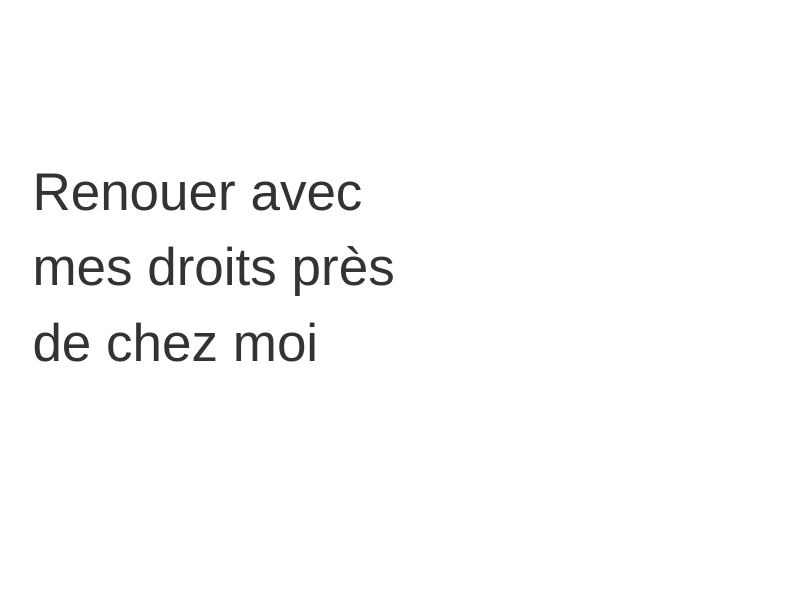
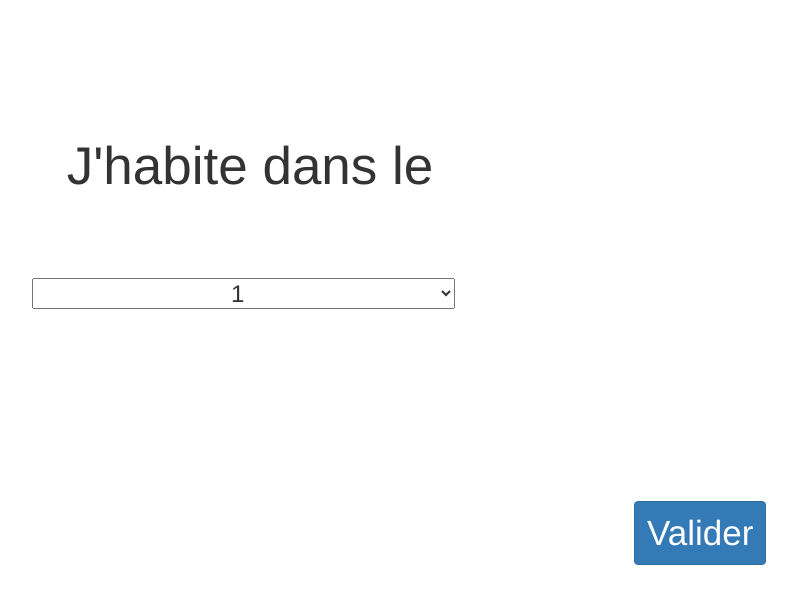
Before and after one commit to ghery/Renouer, a React (Create React App) app: page / in a window 1280 px wide. Shown: the top 604 px of the page, without its empty margins (390-1187 px from the left). Built offline with nearby package versions, Linux system fonts and the light colour scheme.

Commit message:
unfinsed landing and finised lieu

```diff
--- a/src/App.css
+++ b/src/App.css
@@ -0,0 +1,6 @@
+
+.Lieu_Button{
+  margin-top: 15%;
+  font-size: 35px;
+  margin-left: 80%;
+}
--- a/src/App.jsx
+++ b/src/App.jsx
@@ -1,12 +1,47 @@
 import React, { Component } from 'react';
 import Landing from './Landing';
+import Lieu from './Lieu';
 import './App.css';
+import {Button} from 'react-bootstrap';
 
 class App extends Component{
+  constructor(props){
+    super(props);
+    this.state = {
+      page: 1
+    }
+  }
   render() {
-    return (
-      <Landing />
-    );
+    if (this.state.page == 0){
+      return (
+         <Landing />
+        //<Lieu page={this.state.page}/>
+      );
+    }
+    if (this.state.page == 1){
+      return (
+        // <Landing />
+        // <Lieu page={this.state.page}/>
+        <div>
+          <p className="Lieu_Text">J'habite dans le</p>
+            <form>
+              <select className="Lieu_DropDown" MULTIPLE>
+                <option value="1">1</option>
+                <option value="2">2</option>
+                <option value="3">3</option>
+              </select><br />
+            <Button className="Lieu_Button" onClick={() => this.setState({page: 2})}>
+                  Valider
+                </Button>
+            </form>
+        </div>
+      );
+    if (this.state.page == 2){
+      <div>
+
+      </div>
+    }
+    }
   }
 }
 
--- a/src/Landing.jsx
+++ b/src/Landing.jsx
@@ -1,5 +1,5 @@
 import React, { Component } from 'react';
-import './landing.css'
+import './landing.css';
 
 
 class Landing extends Component {
--- /dev/null
+++ b/src/Lieu.jsx
@@ -0,0 +1,26 @@
+import React, { Component } from 'react';
+import './lieu.css';
+import {Button} from 'react-bootstrap';
+import App from './App';
+
+class Lieu extends Component {
+  render(){
+    return(
+      <div>
+        <p className="Lieu_Text">J'habite dans le</p>
+          <form>
+            <select className="Lieu_DropDown" MULTIPLE>
+              <option value="1">1</option>
+              <option value="2">2</option>
+              <option value="3">3</option>
+            </select><br />
+              <Button className="Lieu_Button" onClick={() => App.setState({page: 2})}>
+                Valider
+              </Button>
+          </form>
+      </div>
+    );
+  }
+}
+
+export default Lieu
--- /dev/null
+++ b/src/lieu.css
@@ -0,0 +1,14 @@
+.Lieu_Text{
+  text-align: center;
+  font-size: 53px;
+  margin-top: 10%;
+}
+
+.Lieu_DropDown{
+  margin-right: 33%;
+  margin-left: 33%;
+  margin-top: 5%;
+  width: 33%;
+  font-size: 24px;
+  text-align: center;
+}
```
